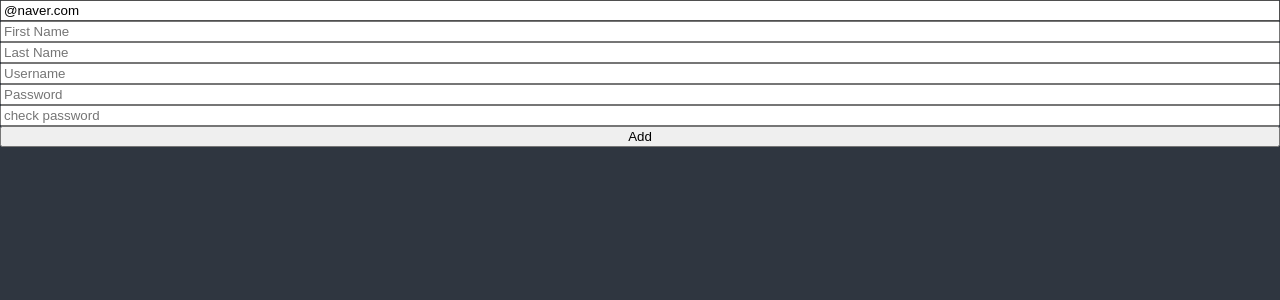
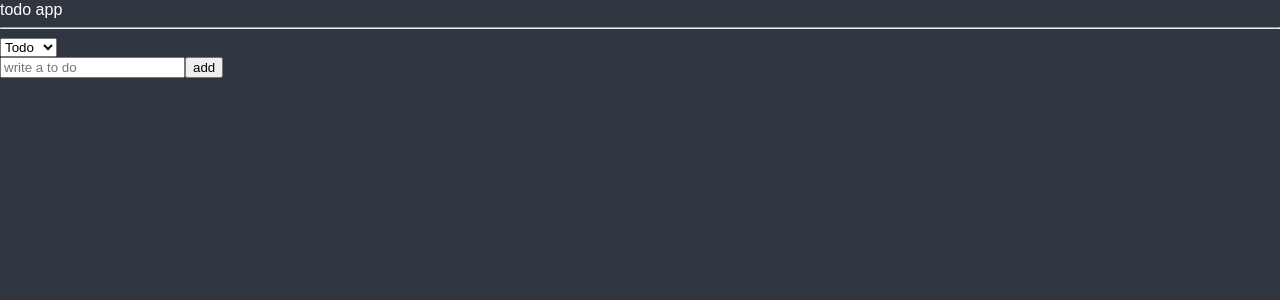
Before and after one commit to Hanna922/recoil-todo, a React (Create React App) app: page / in a window 1280 px wide. Shown: the top 300 px of the page. Built offline with nearby package versions, Linux system fonts and the light colour scheme.

Commit message:
recoil todo app ~6.18

```diff
--- a/src/App.tsx
+++ b/src/App.tsx
@@ -1,5 +1,5 @@
 import { createGlobalStyle } from "styled-components";
-import ToDoList from "./TodoList";
+import ToDoList from "./components/TodoList";
 
 const GlobalStyle = createGlobalStyle`
 html, body, div, span, applet, object, iframe,
--- a/src/TodoList.tsx
+++ b/src/HookFormPractice.tsx
@@ -38,7 +38,7 @@ interface IForm {
   extraError?: string;
 }
 
-function TodoList() {
+function HookFormPractice() {
   const {
     register,
     handleSubmit,
@@ -81,9 +81,9 @@ function TodoList() {
             required: "wirte here",
             validate: {
               noHanna: (value) =>
-                value.includes("hanna") ? "no hannas allowed" : true,
+                !value.includes("hanna") || "no hanna allowed",
               noNayoung: (value) =>
-                value.includes("nayoung") ? "no nayoung allowed" : true,
+                !value.includes("nayoung") || "no nayoung allowed",
             },
           })}
           placeholder="First Name"
@@ -122,4 +122,4 @@ function TodoList() {
   );
 }
 
-export default TodoList;
+export default HookFormPractice;
--- /dev/null
+++ b/src/atoms.ts
@@ -0,0 +1,37 @@
+import { atom, selector } from "recoil";
+
+export enum Categories {
+  "TODO" = "TODO",
+  "DOING" = "DOING",
+  "DONE" = "DONE,",
+}
+
+export interface ITodo {
+  text: string;
+  id: number;
+  category: Categories;
+}
+
+export const categoryState = atom<Categories>({
+  key: "category",
+  default: Categories.TODO,
+});
+
+export const todoState = atom<ITodo[]>({
+  key: "todo",
+  default: [],
+});
+
+export const todoSelector = selector({
+  key: "todoSelector",
+  get: ({ get }) => {
+    const todos = get(todoState);
+    /* return [
+      todos.filter((todo) => todo.category === "TODO"),
+      todos.filter((todo) => todo.category === "DOING"),
+      todos.filter((todo) => todo.category === "DONE"),
+    ]; */
+    const category = get(categoryState);
+    return todos.filter((todo) => todo.category === category);
+  },
+});
--- /dev/null
+++ b/src/components/CreateTodo.tsx
@@ -0,0 +1,34 @@
+import { useForm } from "react-hook-form";
+import { useSetRecoilState, useRecoilValue } from "recoil";
+import { categoryState, todoState } from "../atoms";
+
+interface IForm {
+  todo: string;
+}
+
+function CreateTodo() {
+  const setTodos = useSetRecoilState(todoState);
+  const currentCategory = useRecoilValue(categoryState);
+  const { register, handleSubmit, setValue } = useForm<IForm>();
+  const handleValid = ({ todo }: IForm) => {
+    // console.log(todo);
+    setTodos((oldTodos) => [
+      { text: todo, id: Date.now(), category: currentCategory },
+      ...oldTodos,
+    ]);
+    setValue("todo", "");
+  };
+  return (
+    <form onSubmit={handleSubmit(handleValid)}>
+      <input
+        {...register("todo", {
+          required: "please write a to do",
+        })}
+        placeholder="write a to do"
+      />
+      <button>add</button>
+    </form>
+  );
+}
+
+export default CreateTodo;
--- /dev/null
+++ b/src/components/Todo.tsx
@@ -0,0 +1,46 @@
+import { Categories, ITodo, todoState } from "./../atoms";
+import { useSetRecoilState } from "recoil";
+
+function Todo({ text, category, id }: ITodo) {
+  const setTodos = useSetRecoilState(todoState);
+  const onClick = (event: React.MouseEvent<HTMLButtonElement>) => {
+    const {
+      currentTarget: { name },
+    } = event;
+    // ES6, event의 currentTarget의 name을 꺼내옴
+    setTodos((prevTodos) => {
+      return prevTodos.map((todo) =>
+        todo.id === id ? { ...todo, category: name as ITodo["category"] } : todo
+      );
+      // const targetIndex = prevTodos.findIndex((todo) => todo.id === id);
+      // const newToDo = { text, id, category: name as ITodo["category"] };
+      // return [
+      //   ...oldToDos.slice(0, targetIndex),
+      //   newToDo,
+      //   ...oldToDos.slice(targetIndex + 1),
+      // ];
+    });
+  };
+  return (
+    <li>
+      <span>{text}</span>
+      {category !== Categories.DOING && (
+        <button name={Categories.DOING} onClick={onClick}>
+          Doing
+        </button>
+      )}
+      {category !== Categories.TODO && (
+        <button name={Categories.TODO} onClick={onClick}>
+          To Do
+        </button>
+      )}
+      {category !== Categories.DONE && (
+        <button name={Categories.DONE} onClick={onClick}>
+          Done
+        </button>
+      )}
+    </li>
+  );
+}
+
+export default Todo;
--- /dev/null
+++ b/src/components/TodoList.tsx
@@ -0,0 +1,52 @@
+import { useRecoilState, useRecoilValue } from "recoil";
+import { Categories, categoryState, todoSelector } from "./../atoms";
+import CreateTodo from "./CreateTodo";
+import Todo from "./Todo";
+
+function TodoList() {
+  // const [todo, doing, done] = useRecoilValue(todoSelector);
+  const todos = useRecoilValue(todoSelector);
+  const [category, setCategory] = useRecoilState(categoryState);
+  const onInput = (event: React.FormEvent<HTMLSelectElement>) => {
+    setCategory(event.currentTarget.value as Categories);
+  };
+  console.log(todos);
+  return (
+    <div>
+      <h1>todo app</h1>
+      <hr />
+      <select value={category} onInput={onInput}>
+        <option value={Categories.TODO}>Todo</option>
+        <option value={Categories.DOING}>Doing</option>
+        <option value={Categories.DONE}>Done</option>
+      </select>
+      <CreateTodo />
+      {/* <h2>Todo</h2>
+      <ul>
+        {todo.map((todo) => (
+          <Todo key={todo.id} {...todo} />
+        ))}
+      </ul>
+      <hr />
+      <h2>Doing</h2>
+      <ul>
+        {doing.map((todo) => (
+          <Todo key={todo.id} {...todo} />
+        ))}
+      </ul>
+      <hr />
+      <h2>Done</h2>
+      <ul>
+        {done.map((todo) => (
+          <Todo key={todo.id} {...todo} />
+        ))}
+      </ul>
+      <hr /> */}
+      {todos?.map((todo) => (
+        <Todo key={todo.id} {...todo} />
+      ))}
+    </div>
+  );
+}
+
+export default TodoList;
```
